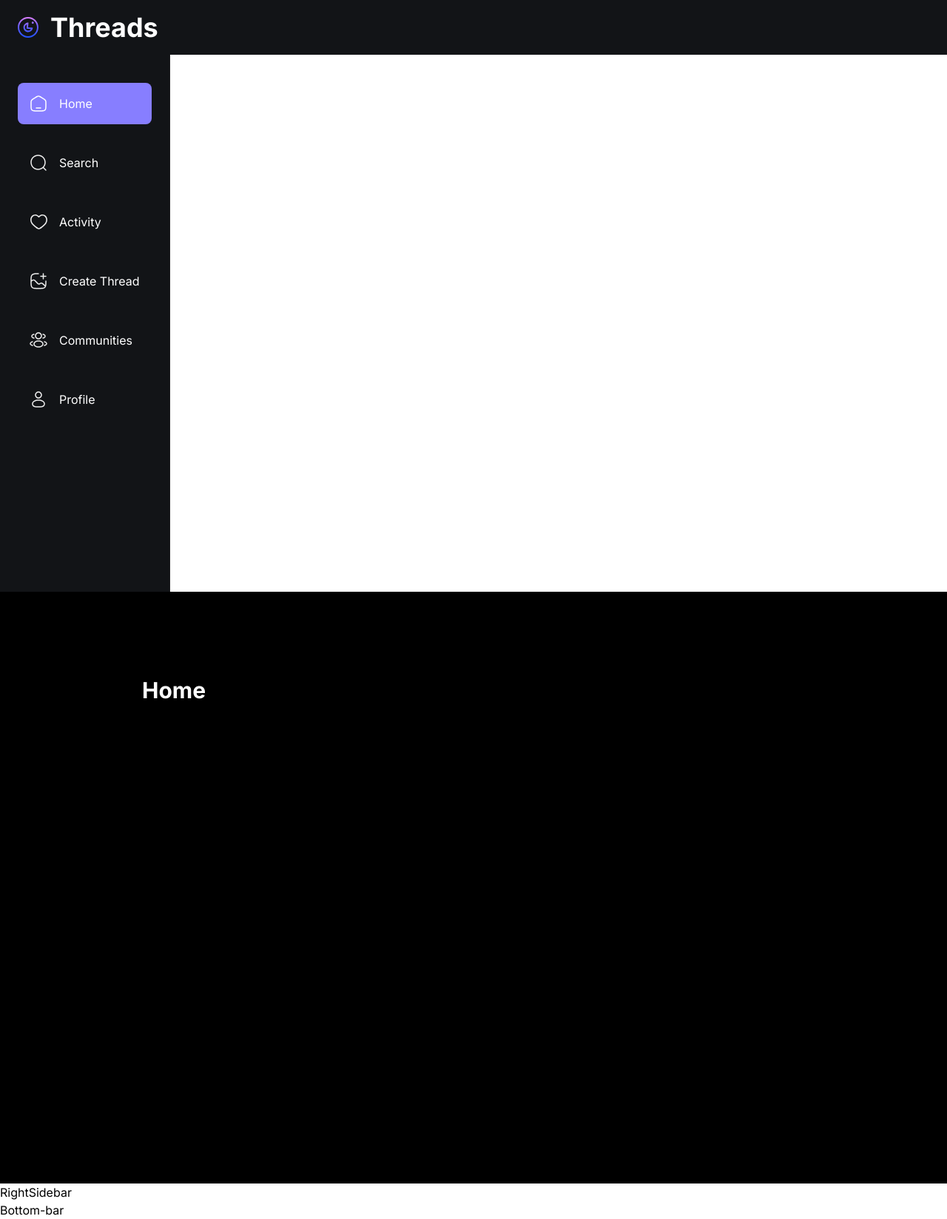
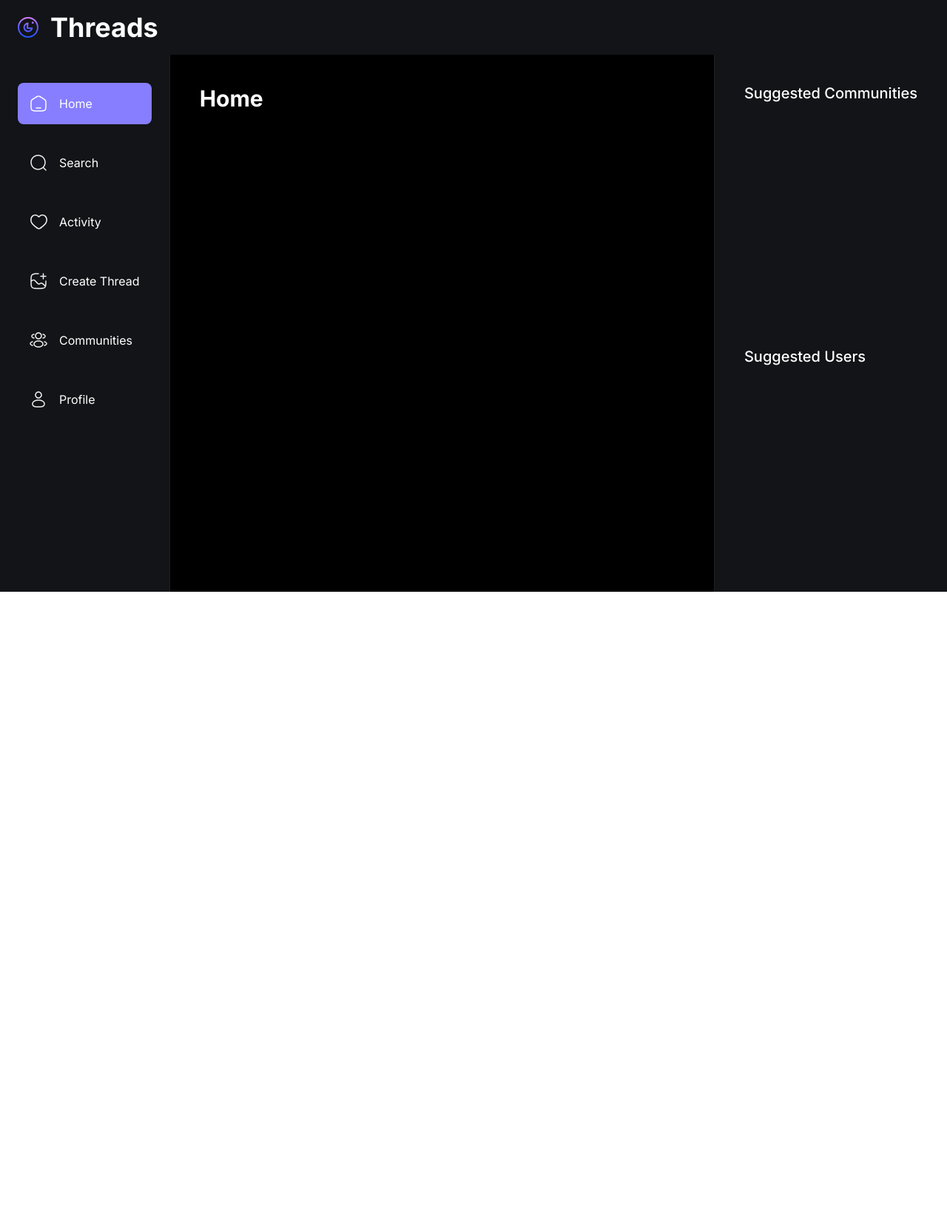
Before and after one commit to monir-007/thread-new-app, a Next.js app: page / in a window 1280 px wide. Shown: the whole page at 74% size. After the commit the page ends 800 px from the top, so only its background shows below. Built offline with nearby package versions, Linux system fonts and the light colour scheme; no server answers.

Commit message:
feat(landing page): implements attributes

```diff
--- a/app/(root)/layout.tsx
+++ b/app/(root)/layout.tsx
@@ -20,7 +20,7 @@
             <html lang="en">
             <body className={inter.className}>
             <Topbar/>
-            <main>
+            <main className="flex flex-row">
                 <LeftSidebar/>
                 <section className="main-container">
                     <div className="w-full max-w-4xl">
--- a/components/shared/Bottombar.tsx
+++ b/components/shared/Bottombar.tsx
@@ -1,5 +1,43 @@
+"use client"
+
+import {usePathname} from "next/navigation";
+import {sidebarLinks} from "@/constants";
+import Link from "next/link";
+import Image from "next/image";
+
 function Bottombar() {
-    return <h1>Bottom-bar</h1>
+    const pathname = usePathname();
+    return (
+        <section className="bottombar">
+            <div className="bottombar_container">
+                {sidebarLinks.map((link) => {
+                    const isActive =
+                        (pathname.includes(link.route) && link.route.length > 1) ||
+                        pathname === link.route;
+
+                    return (
+                        <Link
+                            href={link.route}
+                            key={link.label}
+                            className={`bottombar_link ${isActive && "bg-primary-500"}`}
+                        >
+                            <Image
+                                src={link.imgURL}
+                                alt={link.label}
+                                width={16}
+                                height={16}
+                                className='object-contain'
+                            />
+
+                            <p className='text-subtle-medium text-light-1 max-sm:hidden'>
+                                {link.label.split(/\s+/)[0]}
+                            </p>
+                        </Link>
+                    );
+                })}
+            </div>
+        </section>
+    )
 }
 
 export default Bottombar;
--- a/components/shared/RightSidebar.tsx
+++ b/components/shared/RightSidebar.tsx
@@ -1,6 +1,19 @@
+function RightSidebar() {
+    return (
+        <section className='custom-scrollbar rightsidebar'>
+            <div className='flex flex-1 flex-col justify-start'>
+                <h3 className='text-heading4-medium text-light-1'>
+                    Suggested Communities
+                </h3>
+            </div>
 
-function RightSidebar() {
-    return <h1>RightSidebar</h1>
+            <div className='flex flex-1 flex-col justify-start'>
+                <h3 className='text-heading4-medium text-light-1'>
+                    Suggested Users
+                </h3>
+            </div>
+        </section>
+    )
 }
 
 export default RightSidebar;
--- a/components/shared/Topbar.tsx
+++ b/components/shared/Topbar.tsx
@@ -1,6 +1,7 @@
 import Link from "next/link";
 import Image from "next/image";
 import {OrganizationSwitcher, SignedIn, SignOutButton} from "@clerk/nextjs";
+import {dark} from "@clerk/themes";
 
 function Topbar() {
     return (
@@ -23,7 +24,7 @@
 
                 <OrganizationSwitcher
                     appearance={{
-                        // baseTheme: dark,
+                        baseTheme: dark,
                         elements: {
                             organizationSwitcherTrigger: "py-2 px-4",
                         },
--- a/package.json
+++ b/package.json
@@ -10,6 +10,7 @@
   },
   "dependencies": {
     "@clerk/nextjs": "^4.25.3",
+    "@clerk/themes": "^1.7.7",
     "@uploadthing/react": "^5.6.2",
     "mongoose": "^7.6.0",
     "next": "13.5.4",
```
Also changed, not shown: 1 other file (tests, documents, lock files or other folders).
